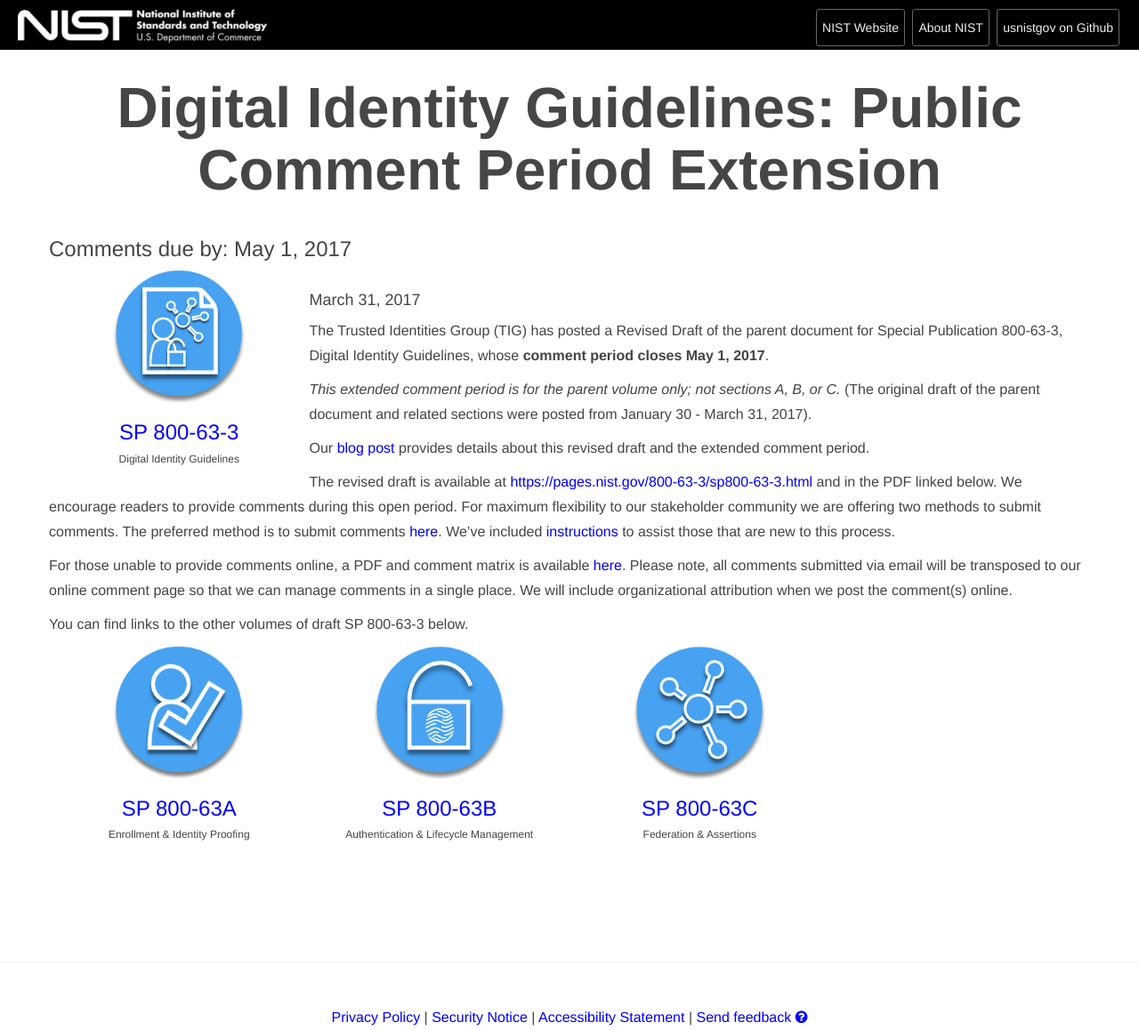
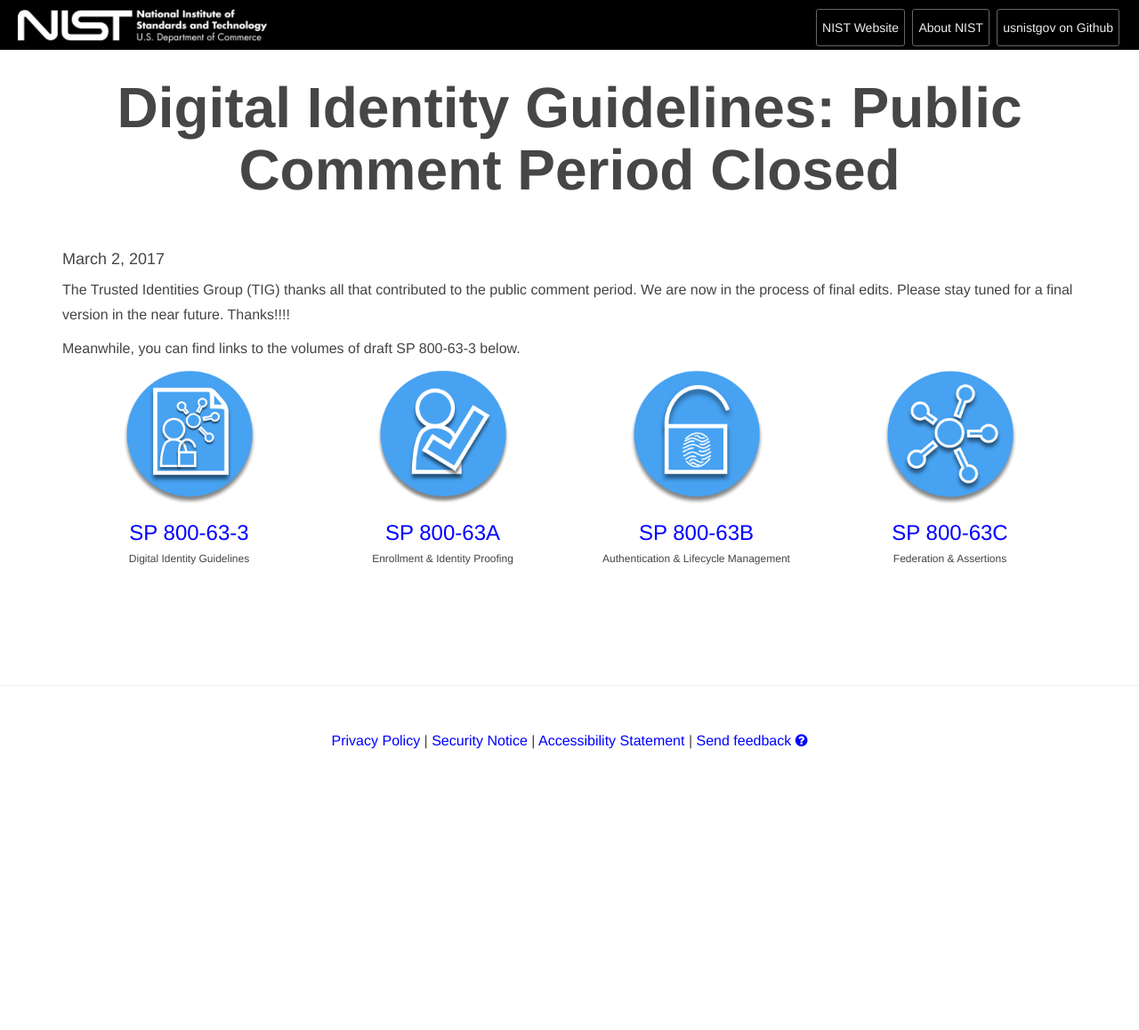
Before and after one commit to usnistgov/800-63-3, a Jekyll site: the page built from index.md, in a window 1280 px wide. Shown: the whole page at 89% size. Built offline with Jekyll 4.4.1, drawn with Linux system fonts in a browser that asks for light colours; after the commit the page ends 900 px from its top, so only the background shows below that.

Commit message:
Close index page.

```diff
--- a/index.md
+++ b/index.md
@@ -5,15 +5,19 @@
 ---
 <section class="home home-title" markdown="1">
 
-# Digital Identity Guidelines: Public Comment Period Extension
+# Digital Identity Guidelines: Public Comment Period Closed
 
 
 </section>
+
 <section class="home home-about" markdown="1">
 <div class="section-container" markdown="1">
-<div class="section-content" markdown="1">
 
-### Comments due by: May 1, 2017
+#### March 2, 2017
+
+The Trusted Identities Group (TIG) thanks all that contributed to the public comment period.  We are now in the process of final edits. Please stay tuned for a final version in the near future. Thanks!!!!
+
+Meanwhile, you can find links to the  volumes of draft SP 800-63-3 below.
 
 <ul class="audiences">
 <li>
@@ -23,25 +27,6 @@
   <h3><a href="sp800-63-3.html">SP 800-63-3</a></h3>
   <h6>Digital Identity Guidelines</h6>
 </li>
-
-</ul>
-
-
-#### March 31, 2017
-
-The Trusted Identities Group (TIG) has posted a Revised Draft of the parent document for Special Publication 800-63-3, Digital Identity Guidelines, whose **comment period closes May 1, 2017**.
-
-_This extended comment period is for the parent volume only; not sections A, B, or C._ (The original draft of the parent document and related sections were posted from January 30 - March 31, 2017).
-
-Our [blog post](http://trustedidentities.blogs.govdelivery.com/2017/03/31/a-minor-plot-twist-comment-period-extended-for-part-of-sp-800-63-3/) provides details about this revised draft and the extended comment period.
-
-The revised draft is available at <https://pages.nist.gov/800-63-3/sp800-63-3.html> and in the PDF linked below. We encourage readers to provide comments during this open period. For maximum flexibility to our stakeholder community we are offering two methods to submit comments. The preferred method is to submit comments [here](https://github.com/usnistgov/800-63-3/issues). We've included [instructions](https://pages.nist.gov/800-63-3/comment_help.html) to assist those that are new to this process.
-
-For those unable to provide comments online, a PDF and comment matrix is available [here](http://csrc.nist.gov/publications/PubsDrafts.html#800-63-3).  Please note, all comments submitted via email will be transposed to our online comment page so that we can manage comments in a single place. We will include organizational attribution when we post the comment(s) online.
-
-You can find links to the other volumes of draft SP 800-63-3 below.
-
-<ul class="audiences">
 <li>
   <div>
     <a href="sp800-63a.html"><img src="assets/63a.png" alt="SP 800-63A" width="150px" height="150px"></a>
@@ -66,5 +51,4 @@
 </ul>
 
 </div>
-</div>
 </section>
```
